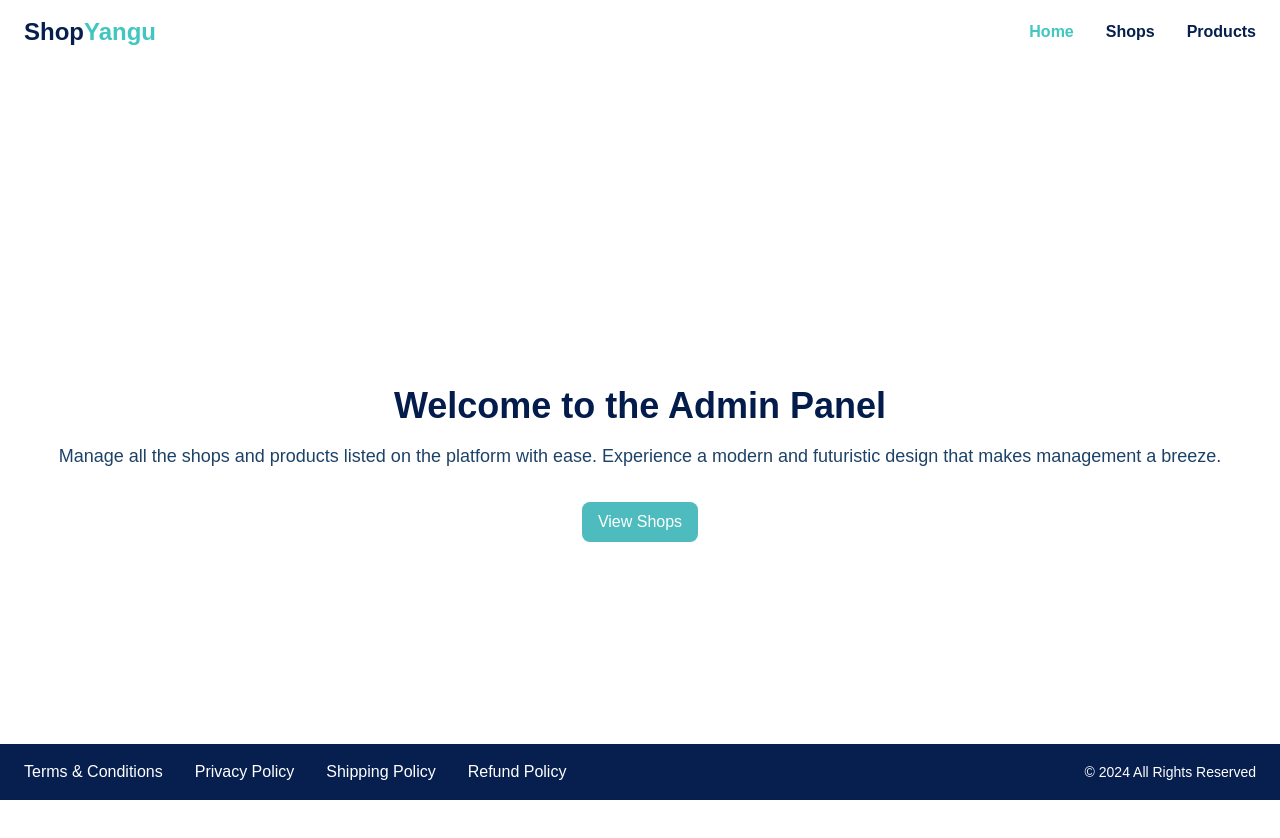
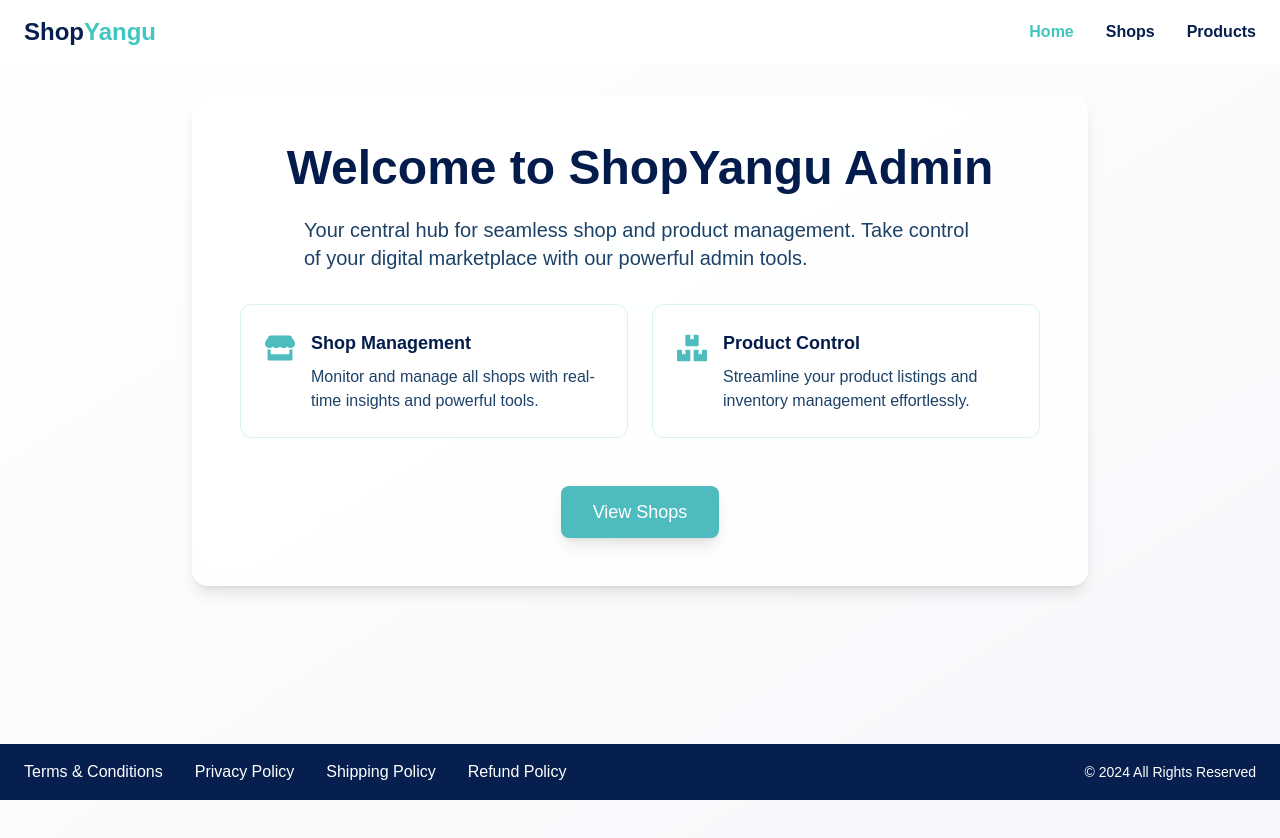
Before and after one commit to bridgitkanini/shop-yangu, a Next.js app: page / in a window 1280 px wide. Shown: the top 838 px of the page. Built offline with nearby package versions, Linux system fonts and the light colour scheme.

Commit message:
Update Home page layout and content with new design elements and icons

```diff
--- a/src/app/page.tsx
+++ b/src/app/page.tsx
@@ -1,18 +1,49 @@
-import Link from 'next/link';
+import { FaStore, FaBoxes } from "react-icons/fa";
+import Link from "next/link";
 
 export default function Home() {
   return (
-    <div className="min-h-screen bg-white text-center flex flex-col justify-center items-center p-4">
-      <h1 className="text-4xl font-bold text-[#041c4c] mb-4">Welcome to the Admin Panel</h1>
-      <p className="text-lg text-[#1d4268] mb-8">
-        Manage all the shops and products listed on the platform with ease.
-        Experience a modern and futuristic design that makes management a breeze.
-      </p>
-      <Link href="/shops">
-        <button className="bg-[#4ebcbe] text-white py-2 px-4 rounded-lg hover:bg-[#1d4268] transition duration-300">
-          View Shops
-        </button>
-      </Link>
-    </div>
+    <main className="min-h-screen bg-gradient-to-br from-white to-[#f5f7fa] p-4 md:p-8">
+      <div className="max-w-4xl mx-auto bg-white/80 backdrop-blur-sm rounded-2xl shadow-lg p-8 md:p-12">
+        <h1 className="flex justify-center text-4xl md:text-5xl font-bold text-[#041c4c] mb-6">
+          Welcome to ShopYangu Admin
+        </h1>
+        <p className="text-xl text-[#1d4268] mb-8 max-w-2xl mx-auto">
+          Your central hub for seamless shop and product management. Take
+          control of your digital marketplace with our powerful admin tools.
+        </p>
+
+        <div className="grid md:grid-cols-2 gap-6 mb-12">
+          <div className="p-6 rounded-xl bg-white/50 border border-[#4ebcbe]/20 flex items-start space-x-4 hover:bg-white/70 transition-all duration-300">
+            <div className="text-[#4ebcbe] text-3xl mt-1">
+              <FaStore />
+            </div>
+            <div>
+              <h3 className="text-lg font-semibold text-[#041c4c] mb-2">Shop Management</h3>
+              <p className="text-[#1d4268]">Monitor and manage all shops with real-time insights and powerful tools.</p>
+            </div>
+          </div>
+          <div className="p-6 rounded-xl bg-white/50 border border-[#4ebcbe]/20 flex items-start space-x-4 hover:bg-white/70 transition-all duration-300">
+            <div className="text-[#4ebcbe] text-3xl mt-1">
+              <FaBoxes />
+            </div>
+            <div>
+              <h3 className="text-lg font-semibold text-[#041c4c] mb-2">Product Control</h3>
+              <p className="text-[#1d4268]">Streamline your product listings and inventory management effortlessly.</p>
+            </div>
+          </div>
+        </div>
+
+        <Link href="/shops" className="flex justify-center">
+          <button
+            className="bg-[#4ebcbe] text-white py-3 px-8 rounded-lg text-lg font-medium
+            hover:bg-[#1d4268] transform hover:scale-105 transition-all duration-300
+            shadow-lg hover:shadow-xl"
+          >
+            View Shops
+          </button>
+        </Link>
+      </div>
+    </main>
   );
 }
```
Also changed, not shown: package.json (+5 -4 lines), src/app/products/page.tsx (renamed from src/app/product/page.tsx), src/app/shops/page.tsx (renamed from src/app/shop/page.tsx), 1 other file (tests, documents, lock files or other folders).
